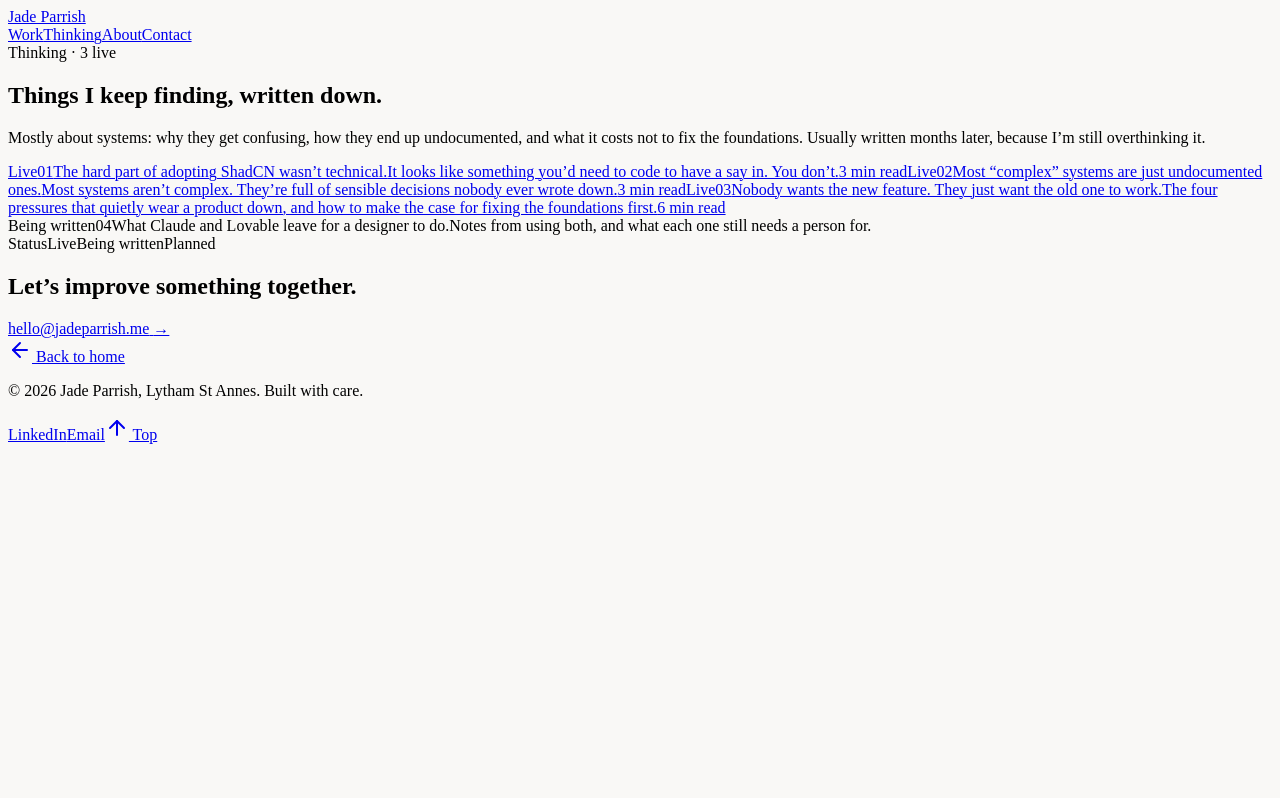
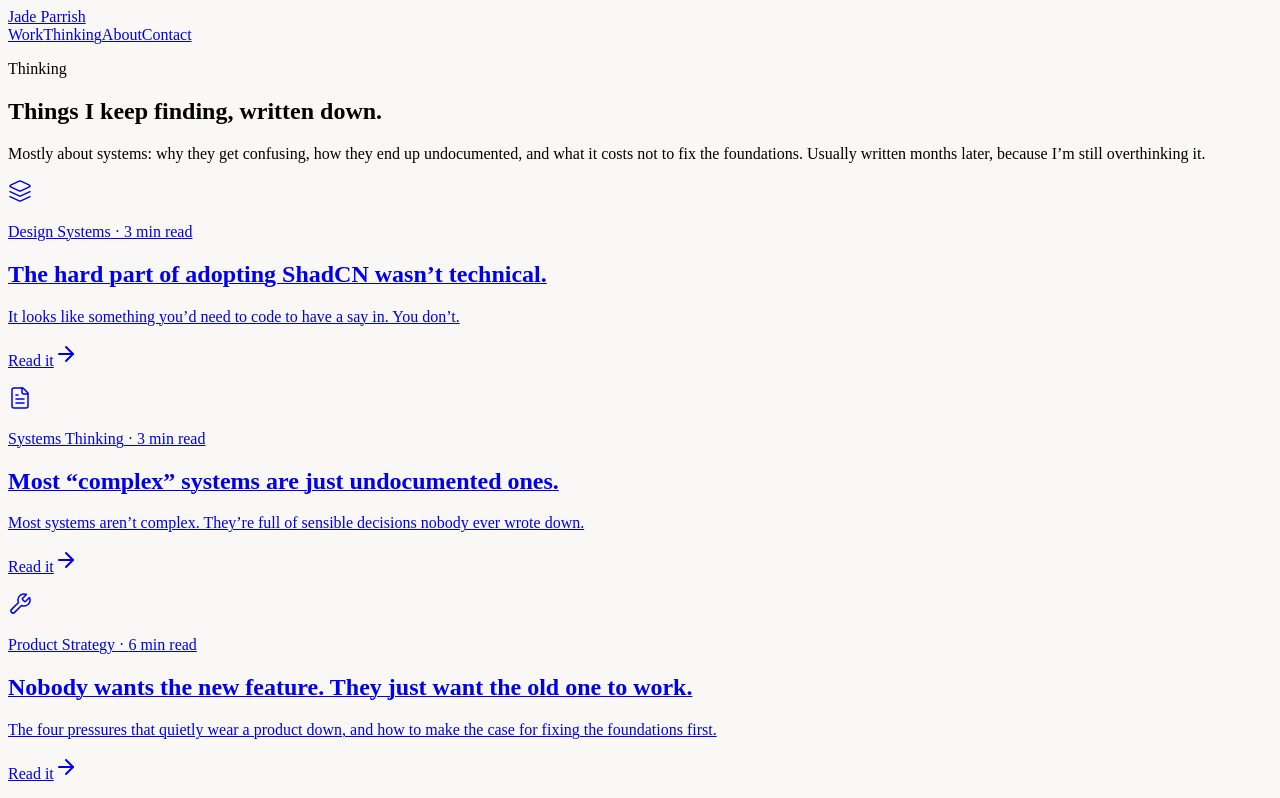
Before and after one commit to jadeparrish/portfolio, a Next.js app: page /thinking in a window 1280 px wide. Shown: the top 798 px of the page. Built offline with nearby package versions, Linux system fonts and the light colour scheme.

Commit message:
Refactor ThinkingIndex to use ArticleRow component

```diff
--- a/app/thinking/page.js
+++ b/app/thinking/page.js
@@ -1,5 +1,7 @@
 import React from 'react';
-import { thinkingList, IndexFooter, SiteFooter, IndexRow, Plate, StateLamp } from '../caseStudiesData';
+import Link from 'next/link';
+import { ArrowRight } from 'lucide-react';
+import { thinkingList, IndexFooter, SiteFooter } from '../caseStudiesData';
 
 export const metadata = {
   title: 'Thinking: Jade Parrish',
@@ -7,15 +9,57 @@ export const metadata = {
     'Writing on design systems, why complexity is usually just missing documentation, and why fixing the foundations tends to pay for itself.',
 };
 
+/* Mirrors WorkRow on /work: a piece without a page renders dimmed and
+   unclickable rather than linking somewhere that doesn't exist. */
+function ArticleRow({ article }) {
+  const inner = (
+    <>
+      <article.icon
+        className={`w-5 h-5 shrink-0 mt-1 ${
+          article.hasPage ? 'text-[#A47864]' : 'text-neutral-400'
+        }`}
+        strokeWidth={1.5}
+      />
+      <div className="flex-1">
+        <p className="text-[10px] uppercase tracking-[0.15em] text-neutral-600 font-medium mb-2">
+          {article.kicker} &middot; {article.readTime}
+        </p>
+        <h2 className="font-serif text-xl sm:text-2xl text-neutral-900 leading-snug tracking-tight [text-wrap:balance] transition-colors group-hover:text-[#8D6553]">
+          {article.title}
+        </h2>
+        <p className="mt-3 text-neutral-700 text-[17px] sm:text-[18px] leading-[1.75] [text-wrap:pretty]">
+          {article.description}
+        </p>
+        {article.hasPage && (
+          <p className="mt-4 inline-flex items-center gap-1.5 text-xs uppercase tracking-wider font-medium text-neutral-900">
+            Read it
+            <ArrowRight className="w-3.5 h-3.5 transition-transform group-hover:translate-x-1" />
+          </p>
+        )}
+      </div>
+    </>
+  );
+
+  const shell = 'group flex gap-5 py-10 first:pt-0';
+
+  return article.hasPage ? (
+    <Link href={`/thinking/${article.slug}`} className={shell}>
+      {inner}
+    </Link>
+  ) : (
+    <div className={`${shell} opacity-70`}>{inner}</div>
+  );
+}
+
 export default function ThinkingIndex() {
-  const live = thinkingList.filter((a) => a.state === 'live').length;
-
   return (
     <div className="min-h-screen bg-[#F9F8F6] text-[#1C1C1C] font-sans antialiased selection:bg-neutral-200">
 
       <main className="max-w-2xl mx-auto px-6 sm:px-8 pb-24">
         <section className="pb-10 border-b border-neutral-200/80">
-          <Plate className="mb-5">Thinking &middot; {live} live</Plate>
+          <p className="text-[11px] uppercase tracking-[0.2em] font-medium text-neutral-600 mb-5">
+            Thinking
+          </p>
           <h1 className="text-3xl sm:text-4xl lg:text-[42px] font-serif font-normal leading-[1.15] tracking-tight [text-wrap:balance] text-neutral-900 mb-6">
             Things I keep finding, written down.
           </h1>
@@ -26,30 +70,10 @@ export default function ThinkingIndex() {
           </p>
         </section>
 
-        {/* The same row component as /work. A piece that isn't finished no
-            longer needs its own dimmed treatment: the amber lamp and the
-            words "Being written" say exactly where it is. */}
-        <div className="py-10 border-b border-neutral-200/80">
+        <div className="py-12 border-b border-neutral-200/80 divide-y divide-neutral-200/70">
           {thinkingList.map((article) => (
-            <IndexRow
-              key={article.slug}
-              state={article.state}
-              num={article.num}
-              title={article.title}
-              description={article.description}
-              meta={article.readTime}
-              href={article.hasPage ? `/thinking/${article.slug}` : null}
-            />
+            <ArticleRow key={article.slug} article={article} />
           ))}
-        </div>
-
-        <div className="mt-10 flex flex-wrap items-center justify-between gap-x-6 gap-y-3 border border-neutral-900/15 px-4 py-3 font-mono text-[10px] font-medium uppercase tracking-[0.18em]">
-          <Plate>Status</Plate>
-          <span className="flex flex-wrap items-center gap-x-6 gap-y-2">
-            <StateLamp state="live" />
-            <StateLamp state="writing" />
-            <StateLamp state="planned" />
-          </span>
         </div>
 
         <IndexFooter />
```
